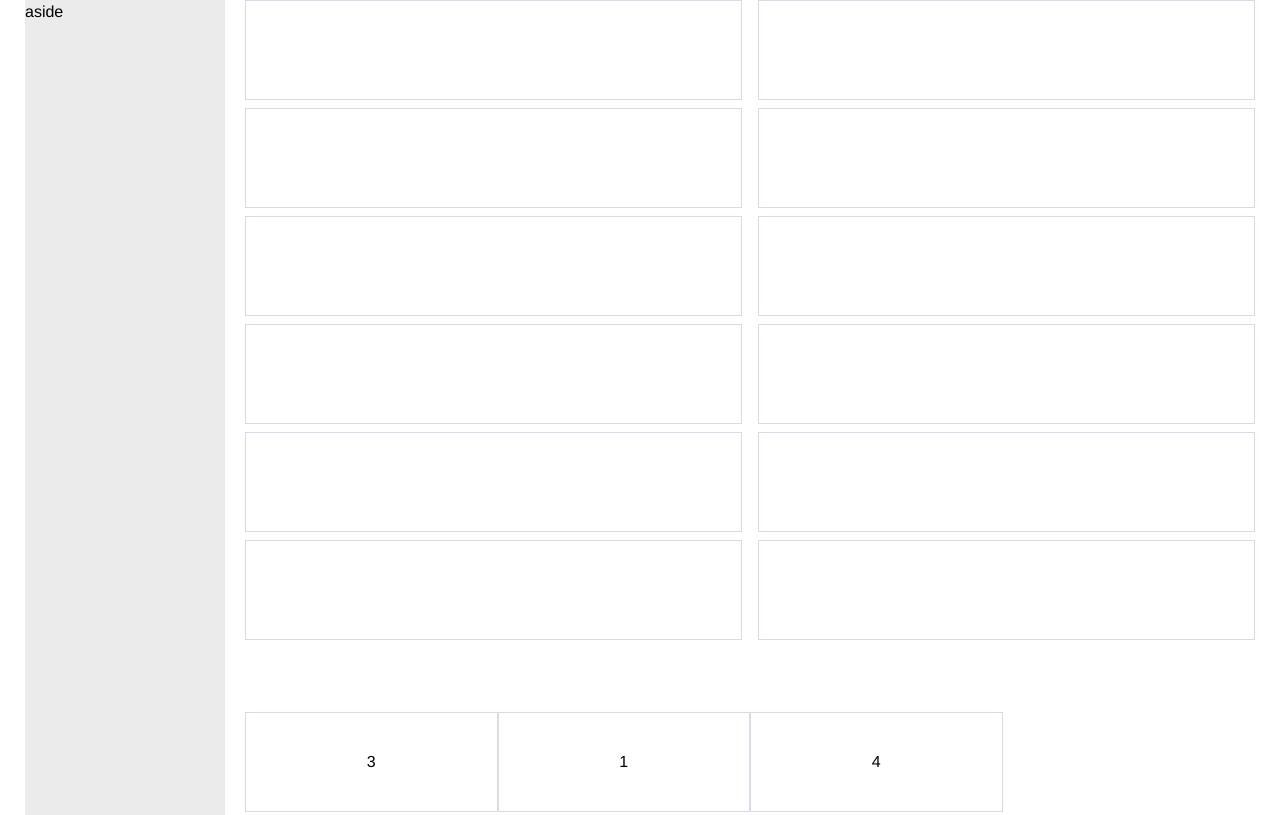
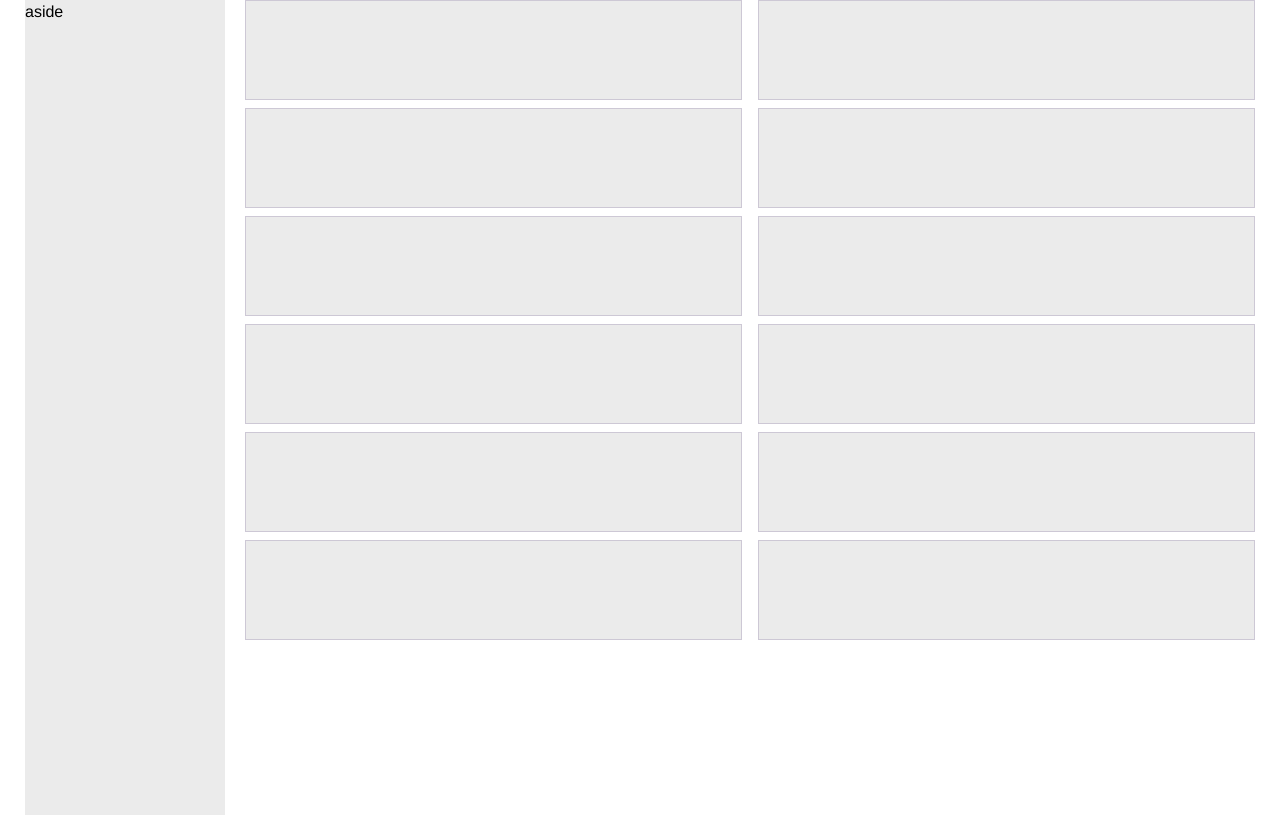
Before and after one commit to angrygabo/goCSS-custom-framework-SASS, a website: page test.html in a window 1280 px wide. Shown: the top 815 px of the page. Drawn offline with nearby package versions, Linux system fonts and the light colour scheme; some packages are replaced by stand-ins of ours; a script that the page names is missing.

Commit message:
Ajuste presets

```diff
--- a/js/boogo.js
+++ b/js/boogo.js
@@ -10,7 +10,7 @@ function viewportTrigger()  {
     var docViewTop = $(window).scrollTop();
     var docViewBottom = docViewTop + $(window).height();
     var elemTop = $(elem).offset().top;
-    var elemBottom = elemTop + $(elem).height()/2;
+    var elemBottom = elemTop + $(elem).height()-100;
     return ((elemBottom <= docViewBottom) && (elemTop >= docViewTop));
     }
 }
--- a/scss/_buttons.scss
+++ b/scss/_buttons.scss
@@ -5,8 +5,7 @@
     margin-right: $rem*.5;
     border: 0;
     min-width: 100px;
-    padding: 15px 25px;
-    border-radius: 5px;
+    padding: 15px 30px;
     background: none;
     cursor: pointer;
     color: $white;
--- a/scss/_presets.scss
+++ b/scss/_presets.scss
@@ -8,15 +8,11 @@
   margin: 0;
   padding: 0;
 }
-html {
-  line-height: 1.15;
-}
 body {
   font-family: $font-family-base;
   font-weight: $font-weight-base;
   line-height: $line-height-base;
   color: $body-color;
-  text-align: left;
   background-color: $body-bg;
 }
 
--- a/style.scss
+++ b/style.scss
@@ -24,6 +24,7 @@
     border: 1px solid rgba(86,61,124,.2);
     align-items: center;
     justify-content: center;
+    background: #ebebeb;
     col {
         background:  $light-color;
     }
--- a/test.html
+++ b/test.html
@@ -20,18 +20,18 @@
                     </aside>
                     <div class="content">
                         <div class="row child-col-6 child-spacing-1">
-                            <div class="col"></div>
-                            <div class="col"></div>
-                            <div class="col"></div>
-                            <div class="col"></div>
-                            <div class="col"></div>
-                            <div class="col"></div>
-                            <div class="col"></div>
-                            <div class="col"></div>
-                            <div class="col"></div>
-                            <div class="col"></div>
-                            <div class="col"></div>
-                            <div class="col"></div>
+                            <div class="col viewport--trigger"></div>
+                            <div class="col viewport--trigger"></div>
+                            <div class="col viewport--trigger"></div>
+                            <div class="col viewport--trigger"></div>
+                            <div class="col viewport--trigger"></div>
+                            <div class="col viewport--trigger"></div>
+                            <div class="col viewport--trigger"></div>
+                            <div class="col viewport--trigger"></div>
+                            <div class="col viewport--trigger"></div>
+                            <div class="col viewport--trigger"></div>
+                            <div class="col viewport--trigger"></div>
+                            <div class="col viewport--trigger"></div>
                         </div>
 
                         <div class="row mt-4 mt-md-5 mt-sm-1">
@@ -42,16 +42,16 @@
                         </div>
 
                         <div class="row">
-                            <div class="col viewport--trigger">
+                            <div class="col col-6 viewport--trigger">
                                 <div class="col item_hover--animation"></div>
                             </div>
-                            <div class="col viewport--trigger">
+                            <div class="col col-6 viewport--trigger">
                                 <div class="col item_hover--animation"></div>
                             </div>
-                            <div class="col viewport--trigger">
+                            <div class="col col-6 viewport--trigger">
                                 <div class="col item_hover--animation"></div>
                             </div>
-                            <div class="col viewport--trigger">
+                            <div class="col col-6 viewport--trigger">
                                 <div class="col item_hover--animation"></div>
                             </div>
                         </div>
```
Also changed, not shown: boogo.min.css, style.css, 2 other files.
